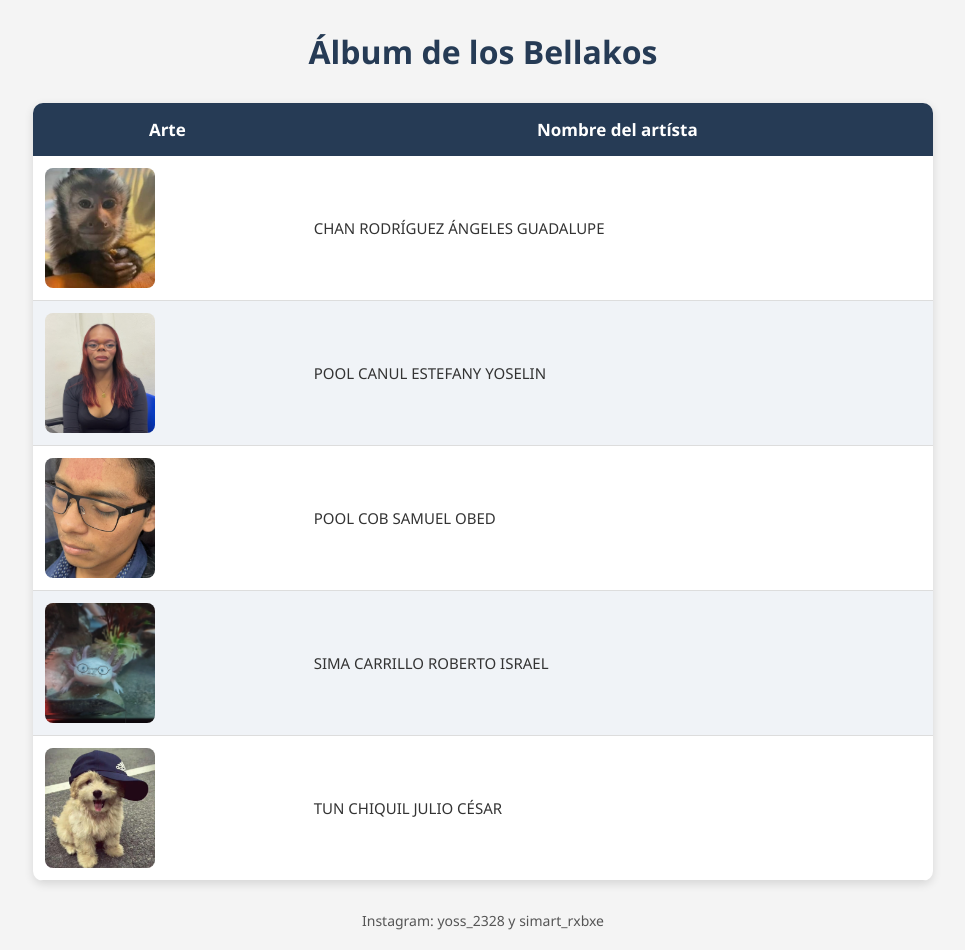
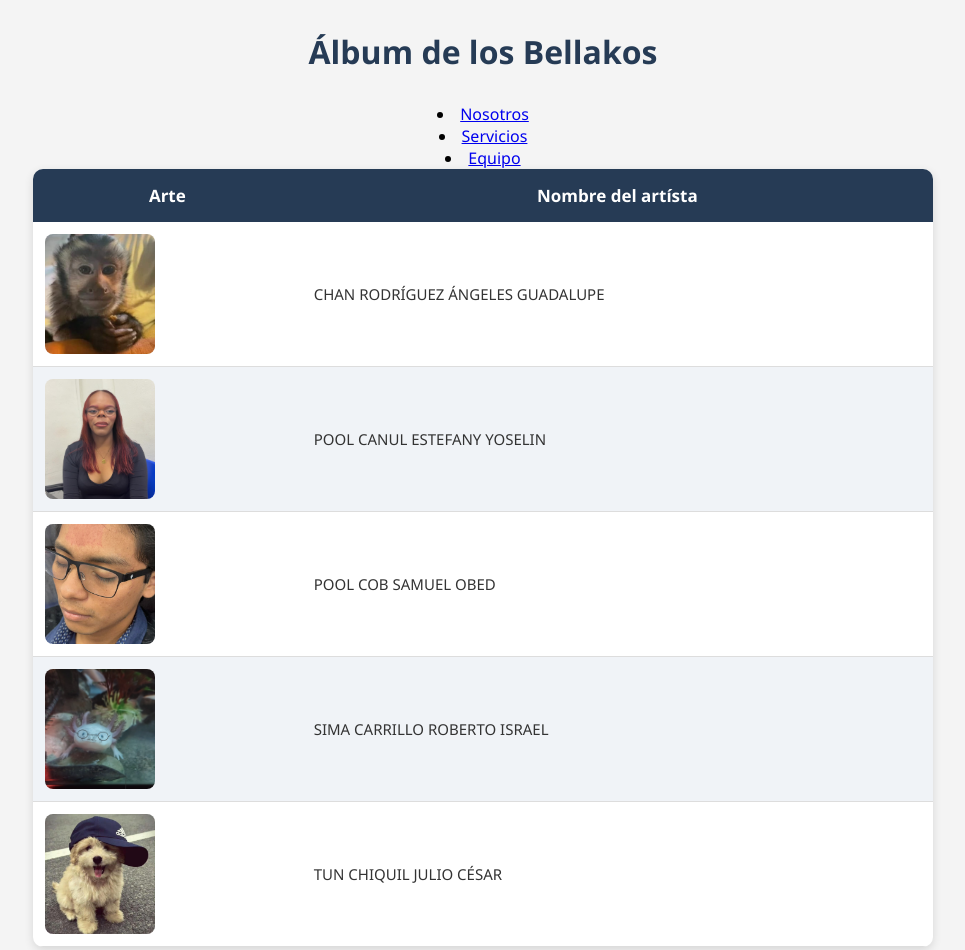
Before and after one commit to samuelpool07/samuelpool07.github.io, a plain HTML site: page index.html in a window 1280 px wide. Shown: the top 950 px of the page, without its empty margins (157-1122 px from the left). Drawn offline with Linux system fonts and the light colour scheme.

Commit message:
Update index.html

```diff
--- a/index.html
+++ b/index.html
@@ -1,4 +1,4 @@
-               <html lang="es">
+<html lang="es">
 <head>
     <meta charset="UTF-8">
     <meta name="viewport" content="width=device-width, initial-scale=1.0">
@@ -69,9 +69,18 @@
 <body>
 
     <h1>Álbum de los Bellakos</h1>
+<nav>
+  <li><a href="https://vt.tiktok.com/ZSsM6EbfJ/">Nosotros</a></li>
 
-    <table>
-        <thead>
+  <li><a href="https://vt.tiktok.com/ZSsMMSk87/">Servicios</a></li>
+
+   <li><a href="https://vt.tiktok.com/ZSsMMJ66D/">Equipo</a></li>
+
+  </nav>
+  <table>
+
+
+  <thead>
             <tr>
                 <th>Arte</th>
                 <th>Nombre del artísta</th>
@@ -126,4 +135,5 @@
     </footer>
 
 </body>
+
 </html>
```
